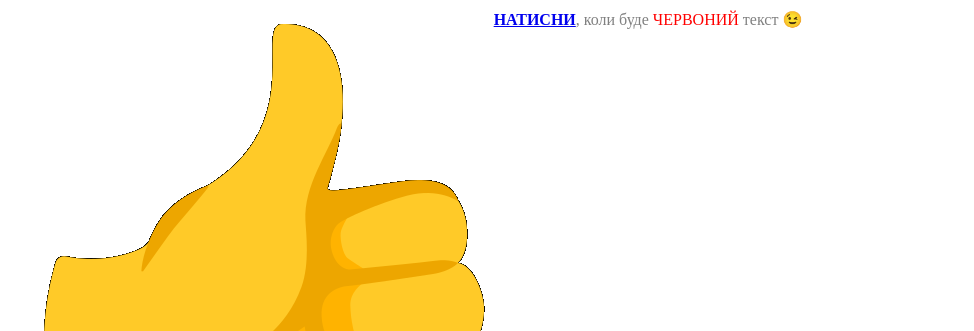
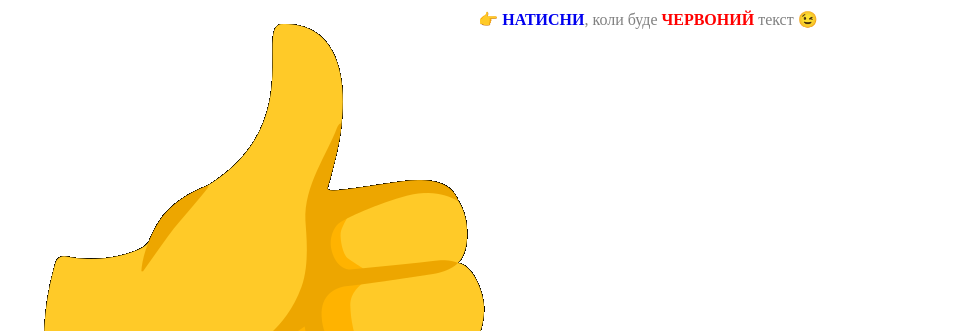
Before and after one commit to k20c/1, a plain HTML site: page index.html in a window 1280 px wide. Shown: the top 331 px of the page, without its empty margins (0-974 px from the left). Drawn offline with Linux system fonts and the light colour scheme.

Commit message:
Update index.html

```diff
--- a/index.html
+++ b/index.html
@@ -12,7 +12,7 @@
   </head>
 
  <div style="position: fixed; top: 10px; width: 100%; text-align: center; z-index: 1; color: grey">
-        <b><a href="https://cutt.ly/dip">НАТИСНИ</a></b>, коли буде <SPAN STYLE="COLOR: RED;">ЧЕРВОНИЙ</SPAN> текст 😉
+        👉 <b><a href="https://cutt.ly/dip" style="text-decoration: none;">НАТИСНИ</a></b>, коли буде <b><span STYLE="COLOR: RED;">ЧЕРВОНИЙ</span></b> текст 😉
     </div>
   <body>
 
```
